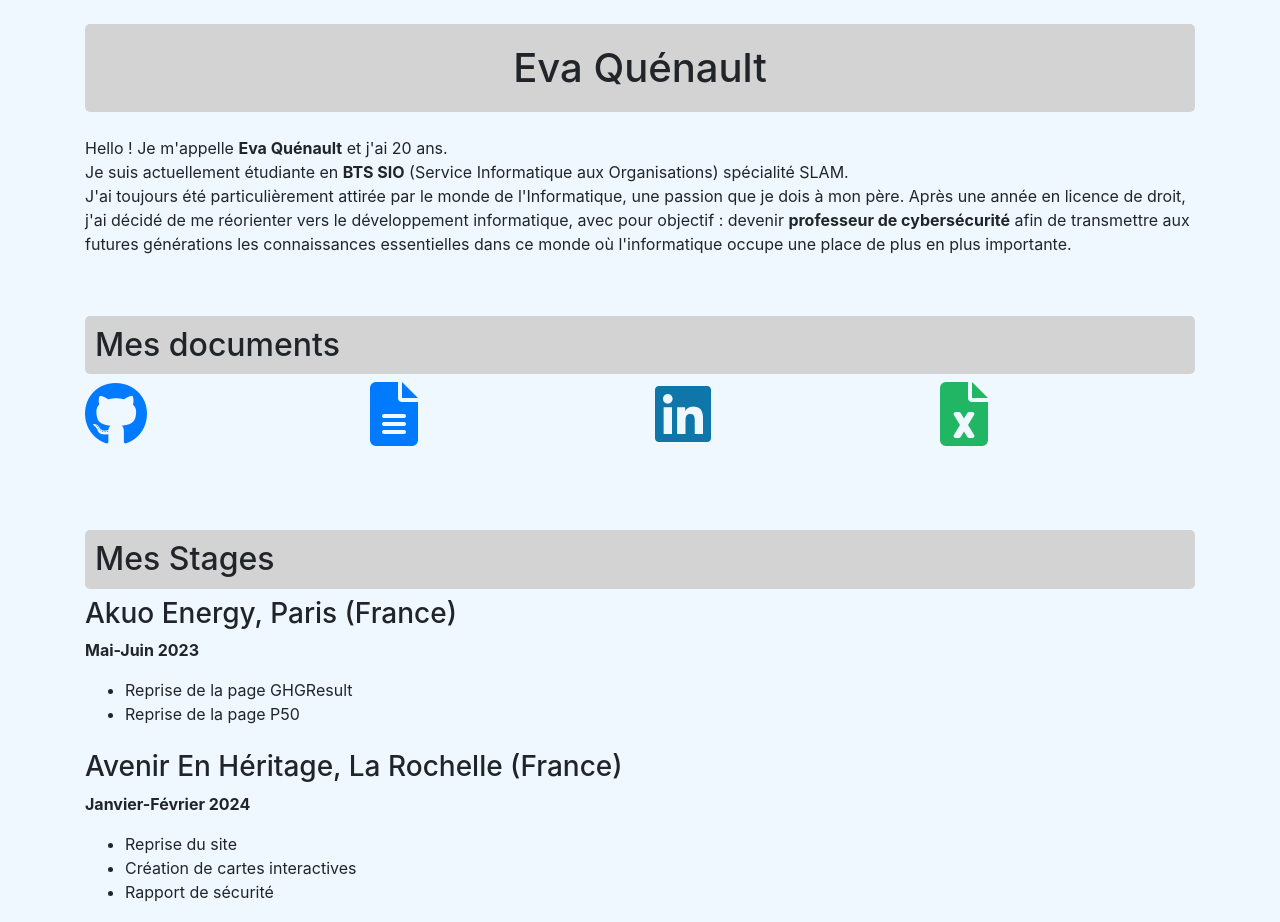
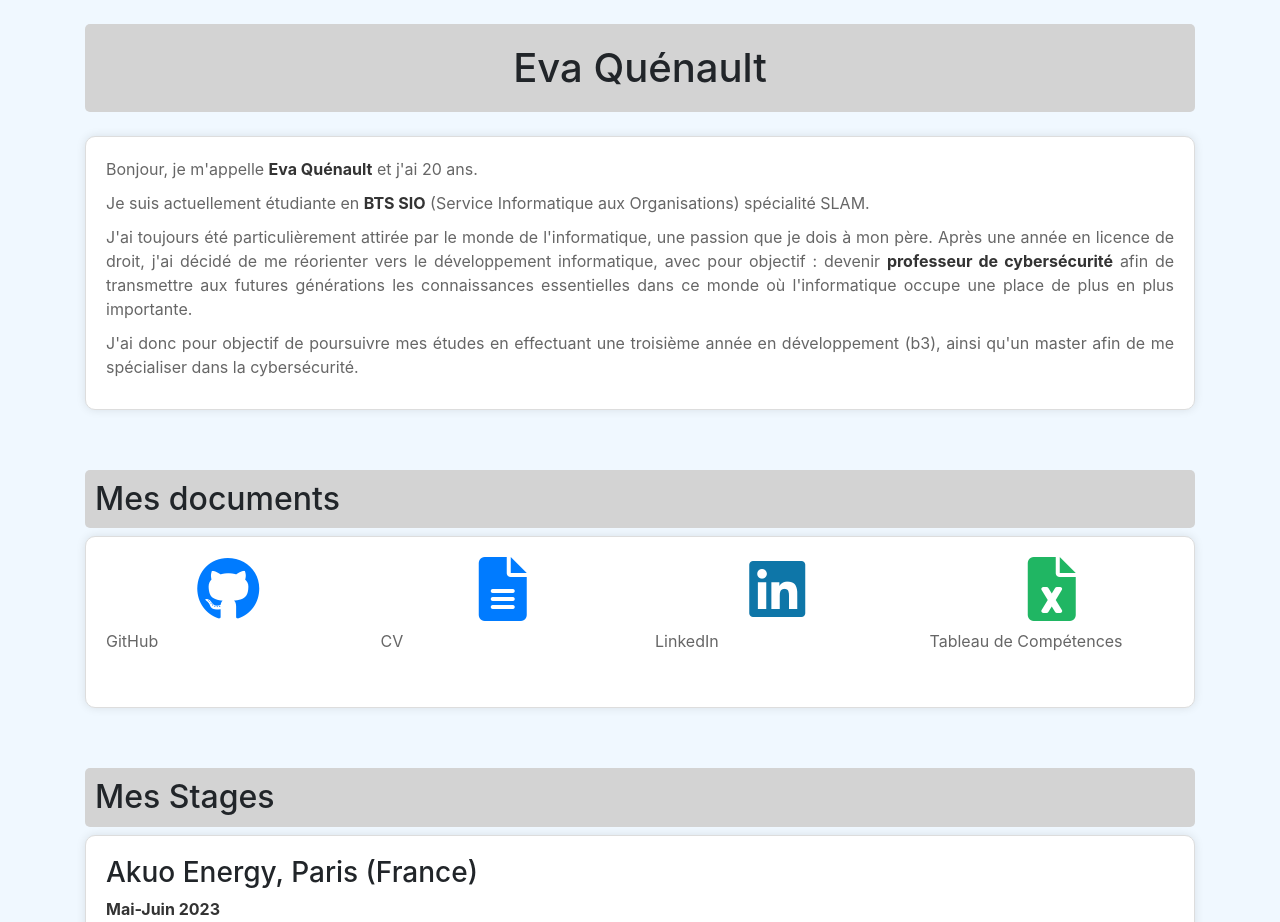
Before and after one commit to ekeno78/portfolio-bts, a plain HTML site: page index.html in a window 1280 px wide. Shown: the top 922 px of the page. Drawn offline with nearby package versions, Linux system fonts and the light colour scheme.

Commit message:
Update index.html

```diff
--- a/index.html
+++ b/index.html
@@ -17,7 +17,8 @@
             /* Gris clair */
             padding: 10px;
             border-radius: 5px;
-            margin-top: 60px; /* Augmentation de la marge supérieure */
+            margin-top: 60px;
+            /* Augmentation de la marge supérieure */
         }
 
         .main-header {
@@ -26,7 +27,8 @@
             padding: 20px;
             border-radius: 5px;
             text-align: center;
-            margin-bottom: 60px; /* Augmentation de la marge inférieure */
+            margin-bottom: 60px;
+            /* Augmentation de la marge inférieure */
         }
 
         .card {
@@ -38,7 +40,29 @@
         }
 
         .section-margin {
-            margin-top: 60px; /* Augmentation de la marge supérieure */
+            margin-top: 60px;
+            /* Augmentation de la marge supérieure */
+        }
+
+        .content-box {
+            background-color: #fff;
+            border: 1px solid #ddd;
+            border-radius: 10px;
+            padding: 20px;
+            box-shadow: 0 0 10px rgba(0, 0, 0, 0.1);
+            margin-bottom: 60px;
+        }
+
+        #cv-description strong,
+        .content-box strong {
+            color: #333;
+        }
+
+        #cv-description p,
+        .content-box p {
+            text-align: justify;
+            color: #666;
+            margin: 0 0 10px;
         }
     </style>
 </head>
@@ -47,45 +71,68 @@
     <div class="container">
         <h1 class="my-4 main-header">Eva Quénault</h1>
 
-        <p id="cv-description">
-            Hello ! Je m'appelle <strong>Eva Quénault</strong> et j'ai 20 ans. <br>
+        <div id="cv-description" class="content-box">
+            <p>
+                Bonjour, je m'appelle <strong>Eva Quénault</strong> et j'ai 20 ans.
+            </p>
+            <p>
                 Je suis actuellement étudiante en <strong>BTS SIO</strong> (Service Informatique aux Organisations)
-            spécialité SLAM. <br>
-            J'ai toujours été particulièrement attirée par le monde de l'Informatique, une passion que je dois à mon
-            père.
-            Après une année en licence de droit, j'ai décidé de me réorienter vers le développement informatique, avec
-            pour objectif : devenir <strong>professeur de
-                cybersécurité</strong>
-            afin de transmettre aux futures générations les connaissances essentielles dans ce monde où l'informatique
-            occupe une place de plus en plus importante.
+                spécialité SLAM.
             </p>
+            <p>
+                J'ai toujours été particulièrement attirée par le monde de l'informatique, une passion que je dois à mon
+                père. Après une année en licence de droit, j'ai décidé de me réorienter vers le développement informatique,
+                avec pour objectif : devenir <strong>professeur de cybersécurité</strong> afin de transmettre aux futures
+                générations les connaissances essentielles dans ce monde où l'informatique occupe une place de plus en plus
+                importante.
+            </p>
+            <p>
+                J'ai donc pour objectif de poursuivre mes études en effectuant une troisième année en développement (b3),
+                ainsi qu'un master afin de me spécialiser dans la cybersécurité.
+            </p>
+        </div>
 
         <h2 class="section-header">Mes documents</h2>
+        <div class="content-box">
             <div class="row">
                 <div class="col-sm-3 mb-4">
+                    <div class="text-center">
                         <a href="https://github.com/ekeno78">
                             <i class="fab fa-github icon-size"></i>
                         </a>
+                        <p class="mt-2">GitHub</p>
+                    </div>
                 </div>
                 <div class="col-sm-3 mb-4">
+                    <div class="text-center">
                         <a href="image/vc2.jpg">
                             <i class="fas fa-file-alt icon-size"></i>
                         </a>
+                        <p class="mt-2">CV</p>
+                    </div>
                 </div>
                 <div class="col-sm-3 mb-4">
+                    <div class="text-center">
                         <a href="https://www.linkedin.com/in/%C3%A9va-qu%C3%A9nault-0204a4212/">
                             <i class="fab fa-linkedin icon-size" style="color: #0e76a8;"></i>
                         </a>
+                        <p class="mt-2">LinkedIn</p>
+                    </div>
                 </div>
                 <div class="col-sm-3 mb-4">
+                    <div class="text-center">
                         <a href="Copie de Tableau de synthèse - Epreuve E4 - BTS SIO 2023.xlsx">
                             <i class="fas fa-file-excel icon-size" style="color: #20b663;"></i>
                         </a>
+                        <p class="mt-2">Tableau de Compétences</p>
+                    </div>
+                </div>
             </div>
         </div>
 
+
         <h2 class="section-header section-margin">Mes Stages</h2>
-        <div id="stage-section">
+        <div class="content-box" id="stage-section">
             <div class="mb-4">
                 <h3>Akuo Energy, Paris (France)</h3>
                 <p><strong>Mai-Juin 2023</strong></p>
```
Lines whose indentation alone changed are shown as unchanged.
